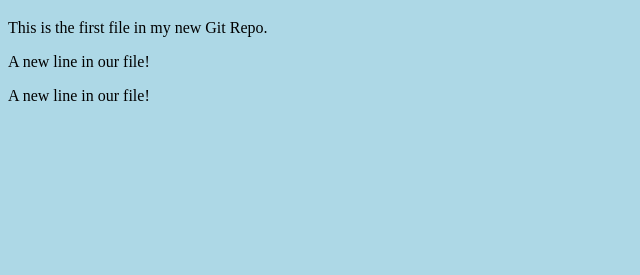
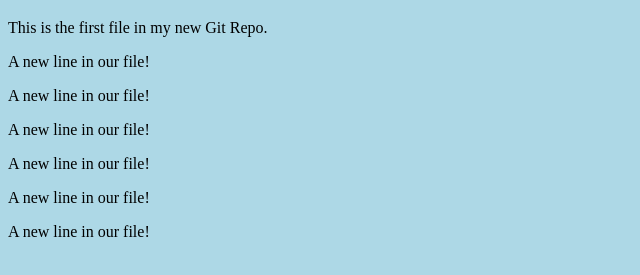
Before and after one commit to 1-Stipe/testZona, a plain HTML site: page index.html in a window 1280 px wide. Shown: the part 61-336 px from the top of the page, without its empty margins (0-640 px from the left). Drawn offline with Linux system fonts and the light colour scheme.

```diff
--- a/index.html
+++ b/index.html
@@ -9,5 +9,8 @@
 <h1>Hello world!</h1>
 <p>This is the first file in my new Git Repo.</p>
 <p>A new line in our file!</p><p>A new line in our file!</p>
+
+<p>A new line in our file!</p><p>A new line in our file!</p>
+<p>A new line in our file!</p><p>A new line in our file!</p>
 </body>
 </html>
```
